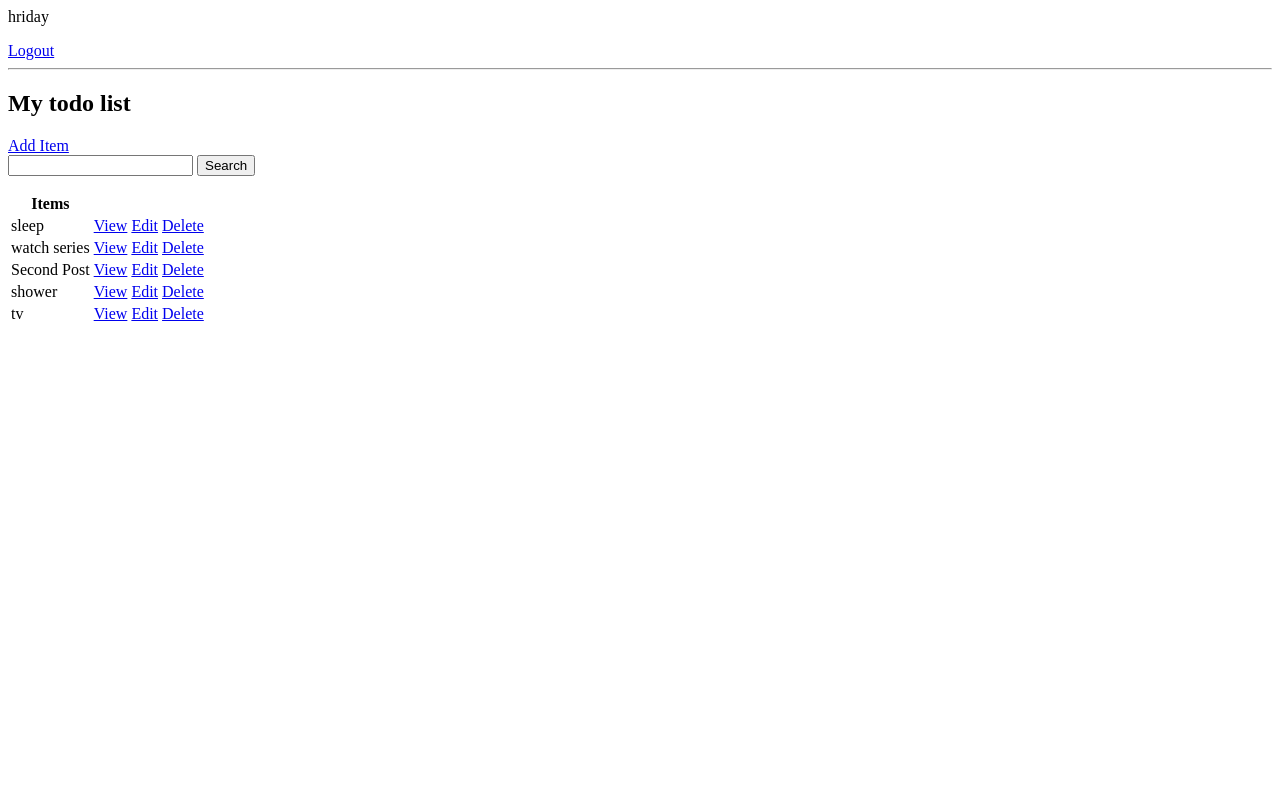
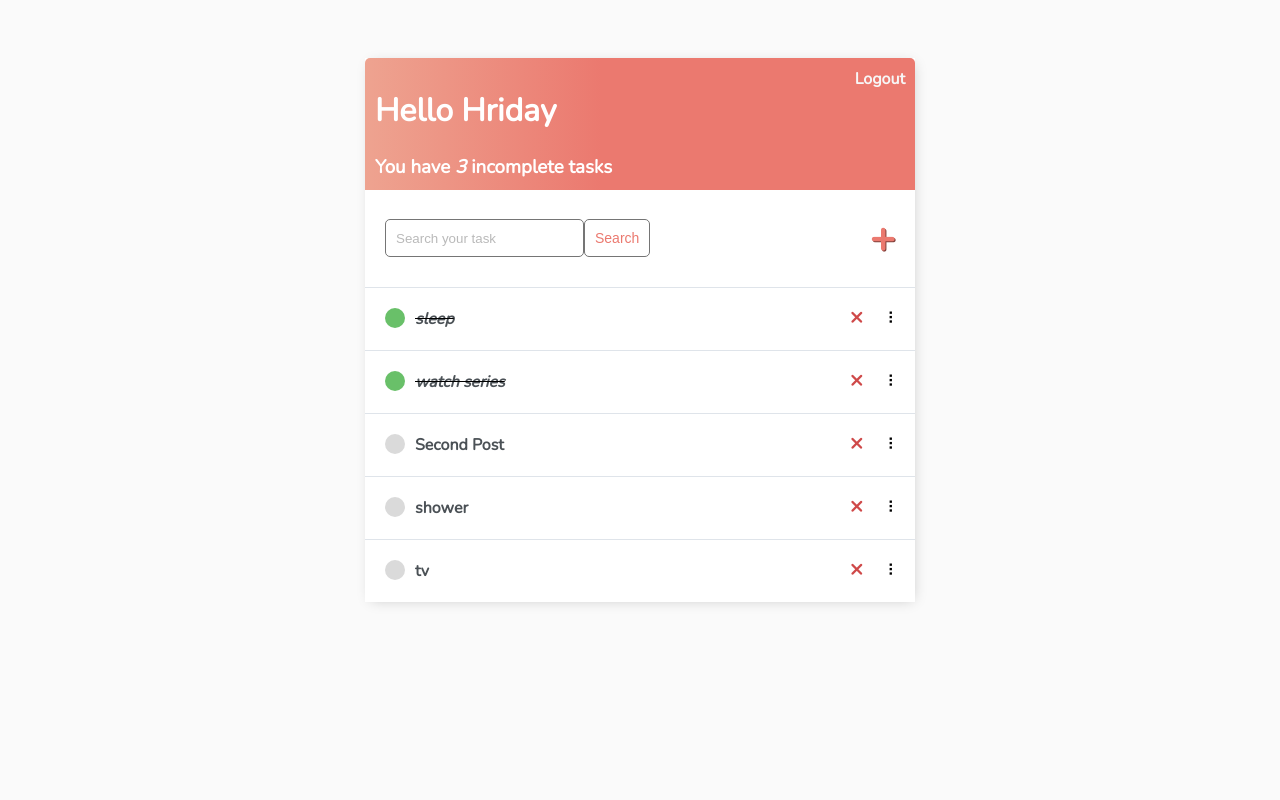
Before and after one commit to Carnifex04/Todo-List, a Django app: page / in a window 1280 px wide. Run offline with Django 4.2, Linux system fonts and the light colour scheme; a user stored in the database is signed in; data comes from the database, SQL or seed files in the repository; both versions use the stored data as it was after the commit.

Commit message:
application styling

```diff
--- /dev/null
+++ b/base/templates/base/main.html
@@ -0,0 +1,210 @@
+<!DOCTYPE html>
+<html lang="en">
+
+    <head>
+        <meta charset="utf-8">
+        <meta name="description"
+            content="This is to do list implemented using Django by Dennis Ivy who is a full stack web developer.">
+
+        <meta http-equiv="X-UA-Compatible" content="IE=edge">
+        <title>To Do Items</title>
+        <meta name="description" content="">
+        <meta name="viewport" content="width=device-width, initial-scale=1">
+
+        <link rel="preconnect" href="https://fonts.gstatic.com">
+        <link href="https://fonts.googleapis.com/css2?family=Nunito:wght@200&display=swap" rel="stylesheet">
+
+        <style>
+            body {
+                background-color: #FAFAFA;
+                font-family: 'Nunito', sans-serif;
+                padding-top: 50px;
+            }
+
+            h1,
+            h2,
+            h3,
+            h4,
+            h5,
+            h6,
+            {
+            font-family: 'Raleway', sans-serif;
+            }
+
+            a,
+            p {
+                color: #4b5156
+            }
+
+            a {
+                font-weight: 600;
+            }
+
+            .container {
+                max-width: 550px;
+                margin: auto;
+                background-color: #fff;
+                -webkit-box-shadow: 2px 2px 13px -4px rgba(0, 0, 0, 0.21);
+                box-shadow: 2px 2px 13px -4px rgba(0, 0, 0, 0.21);
+            }
+
+            input {
+                outline: none;
+                border: none;
+            }
+
+            .header-bar {
+                display: flex;
+                justify-content: space-between;
+                color: #fff;
+                padding: 10px;
+                border-radius: 5px 5px 0 0;
+                background: linear-gradient(90deg, #EEA390 0%, #EB796F 43%, #EB796F 100%);
+            }
+
+            .header-bar a {
+                color: rgb(247, 247, 247);
+                text-decoration: none;
+            }
+
+            .task-wrapper {
+                display: flex;
+                align-items: center;
+                justify-content: space-between;
+                background-color: #fff;
+                border-top: 1px solid #dfe4ea;
+                overflow: hidden;
+            }
+
+            .task-title {
+                display: flex;
+                padding: 20px;
+            }
+
+            .task-title a {
+                text-decoration: none;
+                color: #4b5156;
+                margin-left: 10px;
+            }
+
+            .task-complete-icon {
+                height: 20px;
+                width: 20px;
+                background-color: rgb(105, 192, 105);
+                border-radius: 50%;
+            }
+
+            .task-incomplete-icon {
+                height: 20px;
+                width: 20px;
+                background-color: rgb(218, 218, 218);
+                border-radius: 50%;
+            }
+
+            .delete-link {
+                text-decoration: none;
+                font-weight: 900;
+                color: #cf4949;
+                font-size: 22px;
+                line-height: 0;
+                padding: 20px 0px;
+            }
+
+            /*Handle Classes*/
+
+            .handle {
+                display: inline-block;
+                padding: 20px 16px;
+                cursor: grab;
+                user-select: none;
+            }
+
+            .handle:after,
+            .handle:before {
+                display: block;
+                content: "";
+            }
+
+            .handle:active,
+            .handle:active:before,
+            .handle:active:after {
+                cursor: grabbing;
+            }
+
+            .dropArea {
+                background-color: #f1f2f6;
+                color: black;
+                border: #ced6e0 1px solid;
+            }
+
+            .selectedTask {
+                opacity: 0.6;
+            }
+
+
+            #add-link {
+                color: #EB796F;
+                text-decoration: none;
+                font-size: 42px;
+                text-shadow: 1px 1px #81413b;
+            }
+
+            #search-add-wrapper {
+                display: flex;
+                justify-content: space-between;
+                align-items: center;
+                padding: 20px;
+            }
+
+            @media screen and (max-width:320px) {
+                #search-add-wrapper {
+                    padding: 10px;
+                }
+            }
+
+            input[type=text],
+            input[type=password],
+            textarea {
+                border: 1px solid #757575;
+                border-radius: 5px;
+                padding: 10px;
+                width: 90%;
+            }
+
+            label {
+                padding-top: 10px !important;
+                display: block;
+            }
+
+            ::placeholder {
+                font-weight: 300;
+                opacity: 0.5;
+            }
+
+            .button {
+                border: 1px solid #757575;
+                background-color: #FFF;
+                color: #EB796F;
+                padding: 10px;
+                font-size: 14px;
+                border-radius: 5px;
+                cursor: pointer;
+                text-decoration: none;
+            }
+
+            .card-body {
+                padding: 20px;
+            }
+        </style>
+    </head>
+
+    <body>
+
+        <div class="container">
+            {% block content %} {% endblock content %}
+        </div>
+
+    </body>
+
+
+</html>
--- a/base/templates/base/task_list.html
+++ b/base/templates/base/task_list.html
@@ -1,37 +1,77 @@
-{% if request.user.is_authenticated %}
-<p>{{request.user}}</p>
-<a href="{% url 'logout' %}">Logout</a>
-{% else %}
-<a href="{% url 'login' %}">Login</a>
-{% endif %}
+{% extends 'base/main.html' %}
+{% block content %}
 
-<hr>
+<script src="https://cdn.jsdelivr.net/npm/sortablejs@latest/Sortable.min.js"></script>
+<div class="header-bar">
+    <div>
+        <h1>Hello {{request.user|title}}</h1>
+        <h3 style="margin:0">You have <i>{{count}}</i> incomplete task{{ count|pluralize:"s" }}</h3>
+    </div>
 
-<h2>My todo list</h2>
+    {% if request.user.is_authenticated %}
+    <a href="{% url 'logout' %}">Logout</a> {% else %}
+    <a href="{% url 'login' %}">Login</a> {% endif %}
+</div>
 
-<a href="{% url 'task-create' %}">Add Item</a>
+<div id="search-add-wrapper">
+    <form method="GET" style="display: flex;">
+        <input type='text' name='search-area' placeholder="Search your task" value="{{search_input}}">
+        <input class="button" type="submit" value='Search'>
+    </form>
+    {% if tasks|length > 0 %}
+    <a id="add-link" href="{% url 'task-create' %}">&#x2b;</a>
+    {% endif %}
+</div>
 
-<form method="GET" action="">
-    <input type="text" name="search-area" value="{{search_input}}">
-    <input type="submit" value="Search">
-</form>
+<div id="tasklist" class="task-items-wrapper">
+    {% for task in tasks %}
+    <div class="task-wrapper" data-position="{{task.pk}}">
+        <div class="task-title">
+            {% if task.complete %}
+            <div class="task-complete-icon"></div>
+            <i><s><a href="{% url 'task-update' task.id %}">{{task}}</a></s></i> {% else %}
+            <div class="task-incomplete-icon"></div>
+            <a href="{% url 'task-update' task.id %}">{{task}}</a> {% endif %}
+        </div>
+        <div class="task-controls">
+            <a class="delete-link" href="{% url 'task-delete' task.id %}">&#215;</a>
+            <span class="handle">&nbsp;&#10247;</span>
+        </div>
+    </div>
 
-<table>
-    <tr>
-        <th>Items</th>
-        <th></th>
-    </tr>
-    {% for task in tasks %}
-    <tr>
-        <td>{{task.title}}</td>
-        <td>
-            <a href="{% url 'task' task.id %}">View</a>
-            <a href="{% url 'task-update' task.id %}">Edit</a>
-            <a href="{% url 'task-delete' task.id %}">Delete</a>
-        </td>
+    {% empty %}
+    <div style="text-align: center; padding-bottom: 10px; line-height: 1em;">
+        <h3>No new tasks are created.</h3>
+        <h3>Create a <a style="text-decoration: none; color: #e53935;" href="{% url 'task-create' %}">New task</a> !
+        </h3>
+    </div>
+    {% endfor %}
+</div>
 
-    </tr>
-    {% empty %}
-    <h3>No items</h3>
-    {% endfor %}
-</table>
+<script>
+    var taskList = document.getElementById("tasklist");
+    var reorderForm = document.getElementById("reorderForm");
+    var positionInput = document.getElementById("positionInput");
+
+    let sortable = Sortable.create(taskList, {
+        handle: '.handle',
+        ghostClass: 'dropArea',
+        chosenClass: 'selectedTask',
+
+    });
+
+    function reordering() {
+        const rows = document.getElementsByClassName("task-wrapper");
+        let pos = [];
+        for (let row of rows) {
+            pos.push(row.dataset.position);
+        }
+        console.log(pos.join(","))
+        positionInput.value = pos.join(',');
+        reorderForm.submit();
+    }
+
+    document.ondrop = reordering
+</script>
+
+{% endblock content %}
```
Also changed, not shown: base/templates/base/login.html (+15 -7 lines), base/templates/base/register.html (+22 -7 lines), base/templates/base/task_confirm_delete.html (+15 -6 lines), base/templates/base/task_form.html (+18 -7 lines), db.sqlite3.
